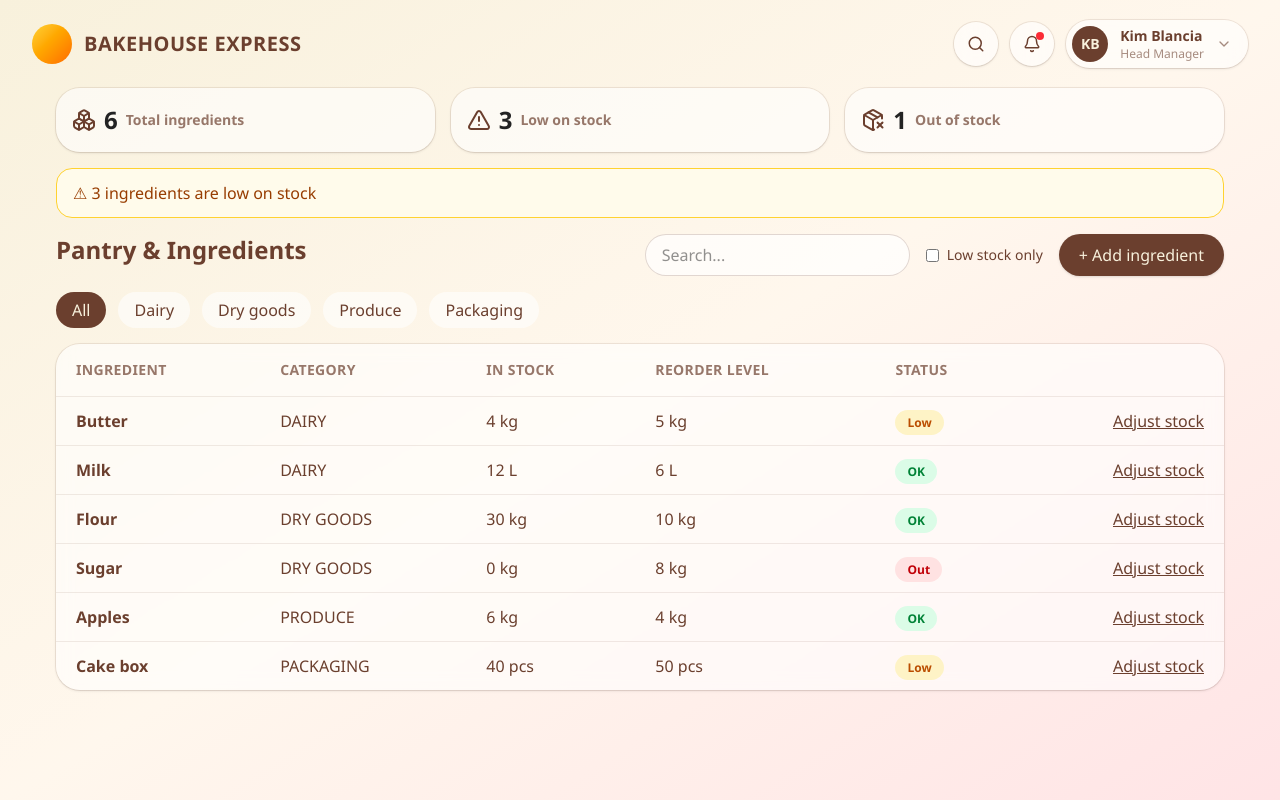
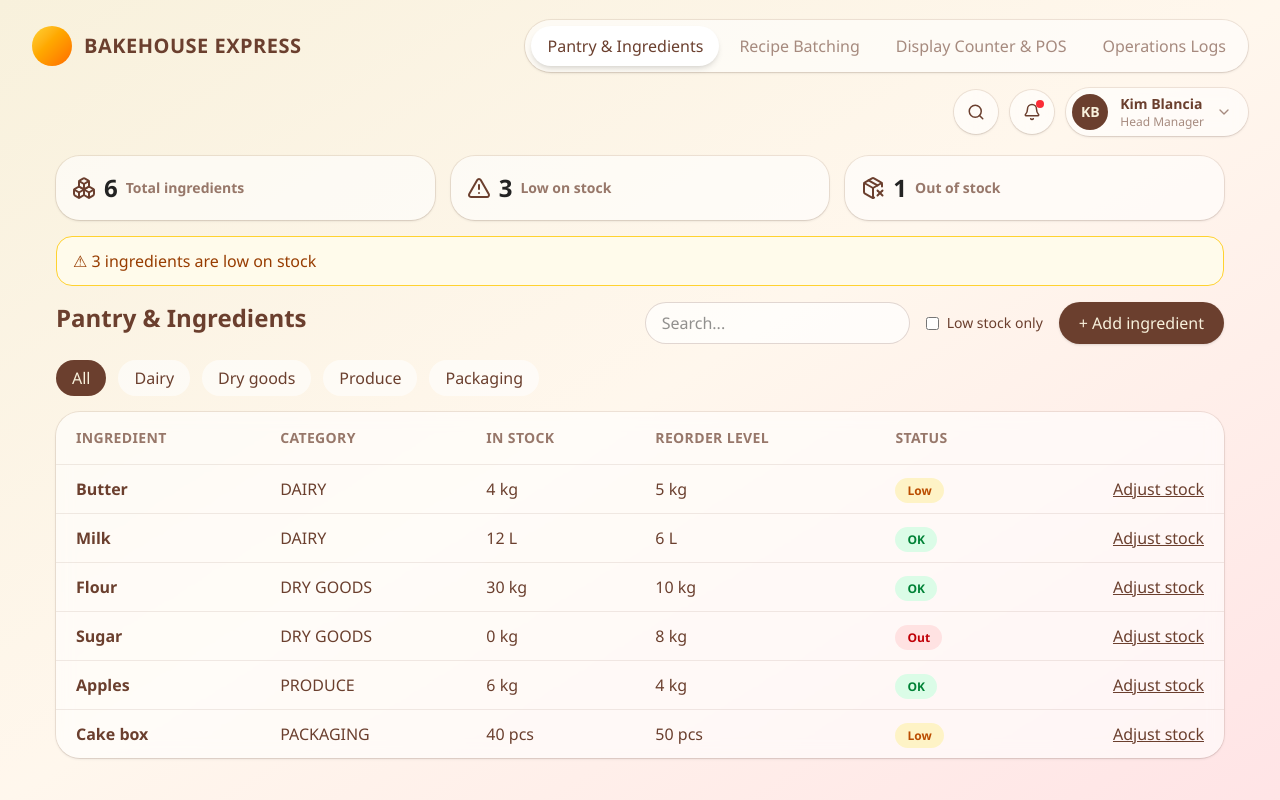
Before and after one commit to camellakimblancia-24-lgtm/BakeHouse-Express, a React (Vite) app in the folder frontend/: page /pantry in a window 1280 px wide. Built offline with nearby package versions, Linux system fonts and the light colour scheme.

Commit message:
Move NavTabs into header, fix gitignore and body background

```diff
--- a/frontend/src/App.tsx
+++ b/frontend/src/App.tsx
@@ -1,13 +1,11 @@
 import type { ReactNode } from 'react'
 import { BrowserRouter, Routes, Route } from 'react-router-dom'
 import LandingPage from './LandingPage'
-import NavTabs from './components/layout/NavTabs'
 import PantryPage from './pages/pantry/PantryPage'
 import RecipeBatchingPage from './pages/recipes/RecipeBatchingPage'
 import CounterPage from './pages/counter/CounterPage'
 import OperationsLogsPage from './pages/logs/OperationsLogsPage'
 import Header from './components/layout/Header'
-
 
 function AppLayout({ children }: { children: ReactNode }) {
   return (
@@ -17,6 +15,7 @@ function AppLayout({ children }: { children: ReactNode }) {
     </div>
   )
 }
+
 function App() {
   return (
     <BrowserRouter>
--- a/frontend/src/components/layout/Header.tsx
+++ b/frontend/src/components/layout/Header.tsx
@@ -1,4 +1,5 @@
 import { Bell, ChevronDown, Search } from 'lucide-react'
+import NavTabs from './NavTabs'
 
 const iconButton =
   'flex h-11 w-11 items-center justify-center rounded-full bg-white/60 text-brown shadow-sm ring-1 ring-brown/10 backdrop-blur transition hover:bg-white'
@@ -6,15 +7,16 @@ const iconButton =
 export default function Header() {
   return (
     <header className="flex flex-wrap items-center justify-between gap-4 px-8 py-5">
-      <div className="flex items-center gap-3">
-        {/* replace with your logo: <img src={logo} className="h-10" /> */}
+      <div className="flex shrink-0 items-center gap-3">
         <div className="h-10 w-10 rounded-full bg-gradient-to-br from-amber-300 to-orange-500" />
-        <span className="text-xl font-extrabold uppercase tracking-wide text-brown">
+        <span className="whitespace-nowrap text-xl font-extrabold uppercase tracking-wide text-brown">
           BakeHouse Express
         </span>
       </div>
 
-      <div className="flex items-center gap-3">
+      <NavTabs />
+
+      <div className="ml-auto flex shrink-0 items-center gap-3">
         <button className={iconButton} aria-label="Search"><Search size={18} /></button>
         <button className={`${iconButton} relative`} aria-label="Notifications">
           <Bell size={18} />
--- a/frontend/src/components/layout/NavTabs.tsx
+++ b/frontend/src/components/layout/NavTabs.tsx
@@ -9,13 +9,14 @@ const tabs = [
 
 export default function NavTabs() {
   return (
-    <nav className="flex items-center gap-1 rounded-full bg-white/50 p-1.5 shadow-sm ring-1 ring-brown/10 backdrop-blur">
+    <nav>
+      <div className="flex gap-1 rounded-full bg-white/60 p-1.5 shadow-sm ring-1 ring-brown/10">
         {tabs.map((tab) => (
           <NavLink
             key={tab.to}
             to={tab.to}
             className={({ isActive }) =>
-            `rounded-full px-5 py-2.5 text-sm font-medium transition-all ${
+              `whitespace-nowrap rounded-full px-4 py-2 text-sm font-medium transition-all ${
                 isActive
                   ? 'bg-white text-brown shadow-md'
                   : 'text-brown/60 hover:bg-white/60 hover:text-brown'
@@ -25,6 +26,7 @@ export default function NavTabs() {
             {tab.label}
           </NavLink>
         ))}
+      </div>
     </nav>
   )
 }
--- a/frontend/src/index.css
+++ b/frontend/src/index.css
@@ -12,7 +12,7 @@ html, body, #root {
 
 body {
   min-height: 100vh;
-  background: #dfe0dc;
+  background: #F8F1DC;
   font-family: 'Segoe UI', sans-serif;
   color: #232323;
   -webkit-font-smoothing: antialiased;
```
Also changed, not shown: frontend/src/pages/pantry/Pantrypage.tsx (renamed from frontend/src/pages/pantry/PantryPage.tsx). Lines whose indentation alone changed are shown as unchanged.
